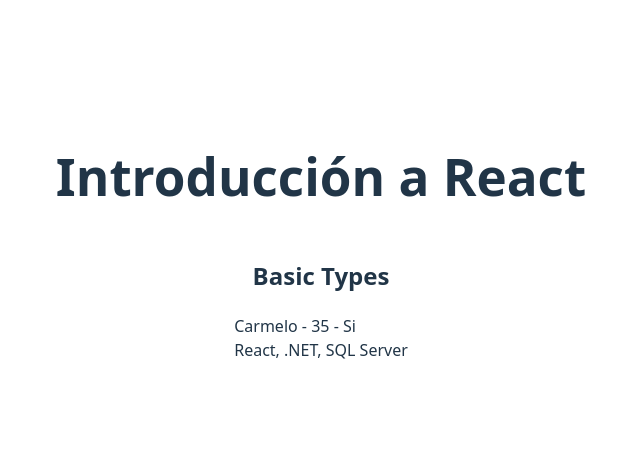
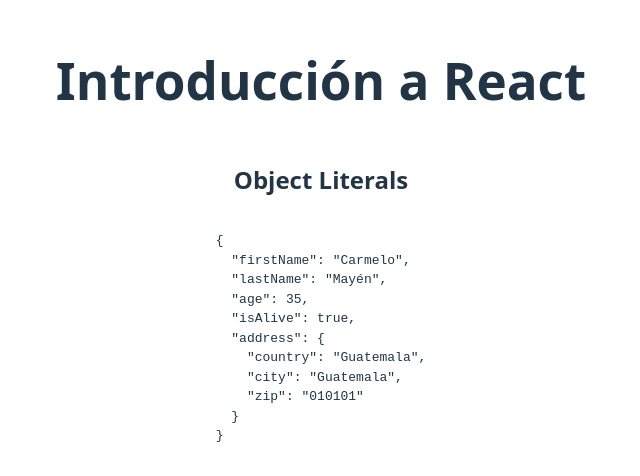
Before and after one commit to mayen5/React-Foundation, a React (Vite) app: page / in a window 1280 px wide. Shown: the part 162-638 px from the top of the page, without its empty margins (319-959 px from the left). Built offline with nearby package versions, Linux system fonts and the light colour scheme.

Commit message:
feat: objectLiteralsInterfaces

```diff
--- a/src/App.tsx
+++ b/src/App.tsx
@@ -1,10 +1,14 @@
-import { BasicTypes } from './typescript';
+import {
+  // BasicTypes,
+  ObjectLiterals
+} from './typescript';
 function App() {
   return (
     <main>
       <h1>Introducción a React</h1>
 
-      <BasicTypes />
+      {/* <BasicTypes /> */}
+      <ObjectLiterals />
     </main>
   )
 }
--- /dev/null
+++ b/src/typescript/ObjectLiterals.tsx
@@ -0,0 +1,35 @@
+interface Address {
+    country: string;
+    city: string;
+    zip: string;
+}
+
+interface Person {
+    firstName: string;
+    lastName: string;
+    age: number;
+    address: Address;
+    isAlive?: boolean; // Optional property
+}
+
+export const ObjectLiterals = () => {
+
+    const person: Person = {
+        firstName: 'Carmelo',
+        lastName: 'Mayén',
+        age: 35,
+        isAlive: true,
+        address: {
+            country: 'Guatemala',
+            city: 'Guatemala',
+            zip: '010101'
+        }
+    }
+
+    return (
+        <>
+            <h2>Object Literals</h2>
+            <pre>{JSON.stringify(person, null, 2)}</pre>
+        </>
+    )
+}
--- a/src/typescript/index.ts
+++ b/src/typescript/index.ts
@@ -1 +1,2 @@
 export * from './BasicTypes';
+export * from './ObjectLiterals';
```
